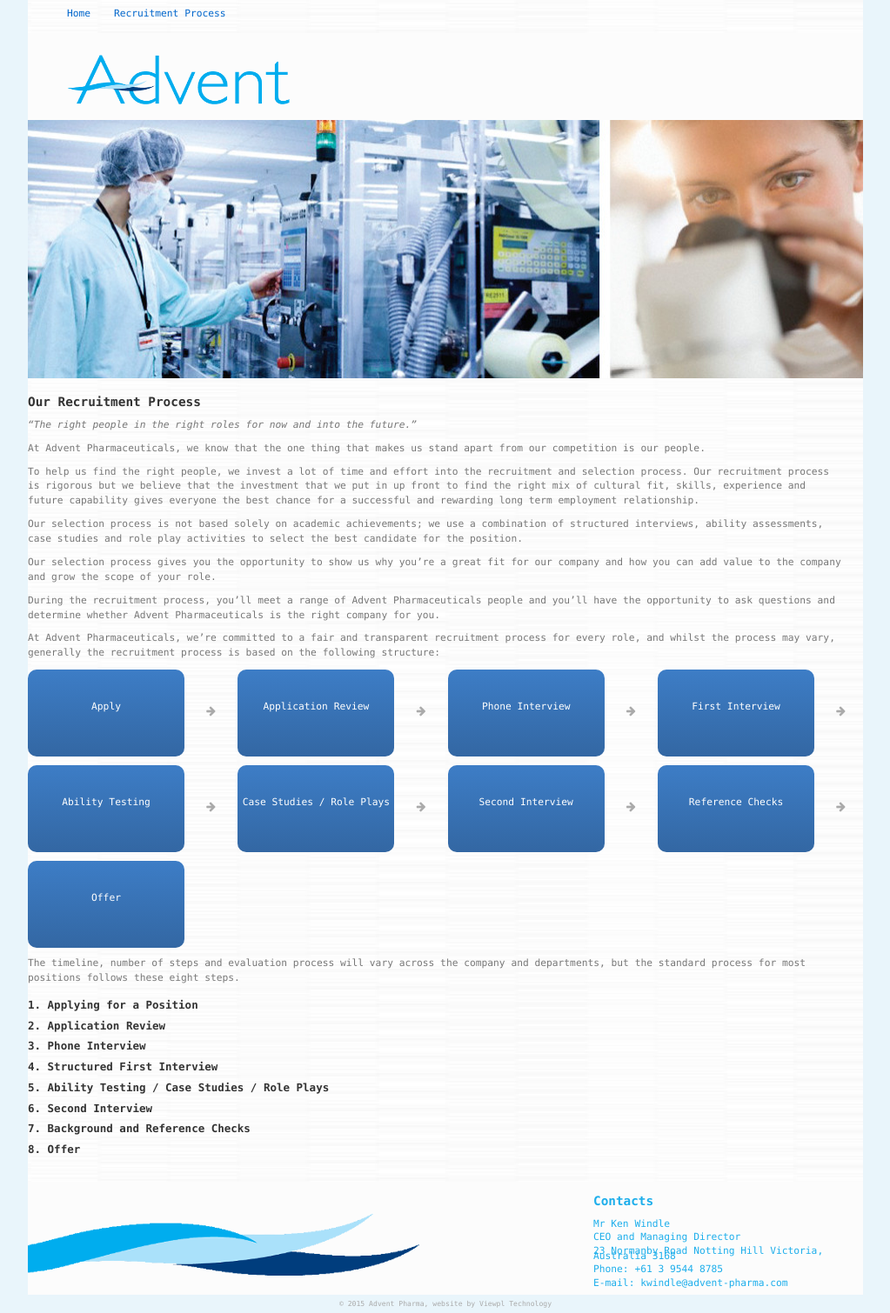
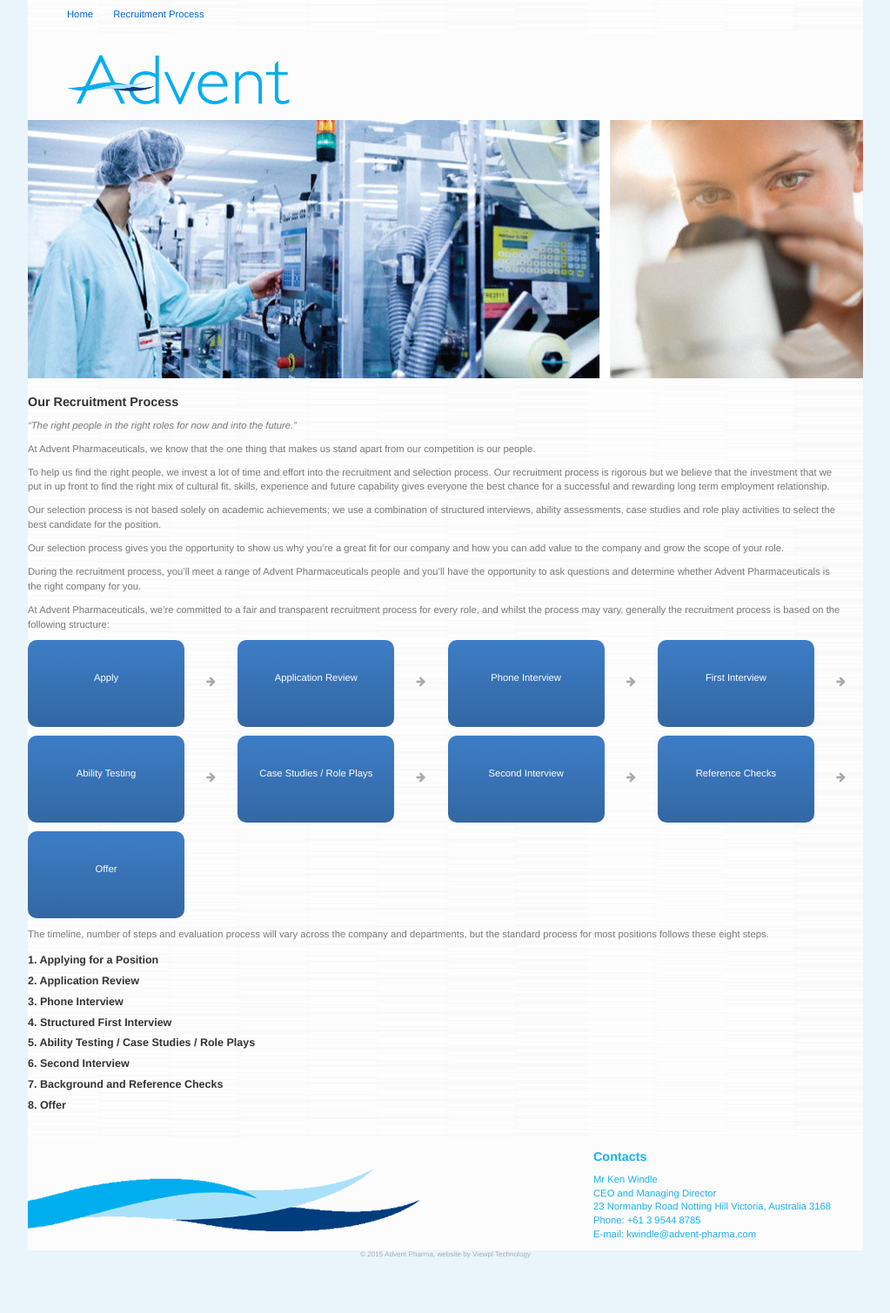
Before and after one commit to viewplatgh/advent-static, a plain HTML site: page recruitment-process.html in a window 1280 px wide. Shown: the part 102-1612 px from the top of the page at 87% size, without its empty margins (128-1151 px from the left). After the commit the page ends 1560 px from the top, so only its background shows below. Drawn offline with Linux system fonts and the light colour scheme.

Commit message:
Remove Lucida Console font

```diff
--- a/style.css
+++ b/style.css
@@ -23,7 +23,7 @@
 /* Begin Typography & Colors */
 body {
 	font-size: 62.5%; /* Resets 1em to 10px */
-	font-family: 'Lucida Console', Helvetica, Arial, Sans-Serif;
+	font-family: Helvetica, Arial, Sans-Serif;
 	background-color: #e9f5fb;
 	color: #333;
 	text-align: center;
@@ -31,7 +31,7 @@
 
 #page {
 	text-align: left;
-	font-family: 'Lucida Console', Helvetica, Arial, Sans-Serif;
+	font-family: Helvetica, Arial, Sans-Serif;
 	background: url('images/square_bg.png') repeat bottom left;
 	background-size: 100px 100px;
 	}
@@ -48,7 +48,7 @@
 	padding: 15px 20px 0px 0px;
 	text-align: right;
 	color: #fff;
-	font-family: 'Lucida Console', Helvetica, Arial, Sans-Serif;
+	font-family: Helvetica, Arial, Sans-Serif;
 }
 
 #headerdeco div {
@@ -56,7 +56,7 @@
 	padding: 0px 20px 0px 0px;
 	text-align: right;
 	color: #fff;
-	font-family: 'Lucida Console', Helvetica, Arial, Sans-Serif;
+	font-family: Helvetica, Arial, Sans-Serif;
 }
 
 #headerdeco div a {
@@ -67,7 +67,7 @@
 	width: 960px;
 	height: 40px;
 	font-size: 1.8em;
-	font-family: 'Lucida Console', Helvetica, Arial, Sans-Serif;
+	font-family: Helvetica, Arial, Sans-Serif;
 }
 
 #headermenu ul {
@@ -99,7 +99,7 @@
 	height: 100px;
 	background: url('images/logo_s.png') no-repeat bottom left, #fcfcfc;
 	background-size: 353px 90px;
-	font-family: 'Lucida Console', Helvetica, Arial, Sans-Serif;
+	font-family: Helvetica, Arial, Sans-Serif;
 }
 
 #headerlogo h1 {
@@ -131,7 +131,7 @@
 
 #content {
 	font-size: 1.0em;
-	font-family: 'Lucida Console', Helvetica, Arial, Sans-Serif;
+	font-family: Helvetica, Arial, Sans-Serif;
 	color: #555;
 	}
 
@@ -141,7 +141,7 @@
 }
 
 #content-ph h2 {
-	font-family: 'Lucida Console', Helvetica, Arial, Sans-Serif;
+	font-family: Helvetica, Arial, Sans-Serif;
 	font-size: 2.3em;
 	font-weight: bold;
 	text-align: left;
@@ -150,7 +150,7 @@
 }
 
 #content-ph h3 {
-	font-family: 'Lucida Console', Helvetica, Arial, Sans-Serif;
+	font-family: Helvetica, Arial, Sans-Serif;
 	font-size: 2.0em;
 	font-weight: bold;
 	margin: 10px 0px 5px;
@@ -158,7 +158,7 @@
 }
 
 #content-ph h4 {
-	font-family: 'Lucida Console', Helvetica, Arial, Sans-Serif;
+	font-family: Helvetica, Arial, Sans-Serif;
 	font-size: 1.8em;
 	font-weight: bold;
 	margin: 10px 0px 5px;
@@ -167,7 +167,7 @@
 
 #content-ph p {
 	color: #777;
-	font-family: 'Lucida Console', Helvetica, Arial, Sans-Serif;
+	font-family: Helvetica, Arial, Sans-Serif;
 	font-size: 1.8em;
 	line-height: 1.5em;
 	text-align: left;
@@ -181,7 +181,7 @@
 
 #content-ph li {
 	color: #777;
-	font-family: 'Lucida Console', Helvetica, Arial, Sans-Serif;
+	font-family: Helvetica, Arial, Sans-Serif;
 	font-size: 1.8em;
 	line-height: 0.5em;
 	text-indent: 0px;
@@ -221,17 +221,17 @@
 #footer {
 	background: url('images/footer_s.png') no-repeat bottom, #fcfcfc;
 	border: none;
-	font-family: 'Lucida Console', Helvetica, Arial, Sans-Serif;
+	font-family: Helvetica, Arial, Sans-Serif;
 	}
 
 small {
-	font-family: 'Lucida Console', Helvetica, Arial, Sans-Serif;
+	font-family: Helvetica, Arial, Sans-Serif;
 	font-size: 0.9em;
 	line-height: 1.5em;
 	}
 
 h1, h2, h3 {
-	font-family: 'Lucida Console', Helvetica, Arial, Sans-Serif;
+	font-family: Helvetica, Arial, Sans-Serif;
 	font-weight: bold;
 	}
 
@@ -254,7 +254,7 @@
 	}
 
 #sidebar h2 {
-	font-family: 'Lucida Console', Helvetica, Arial, Sans-Serif;
+	font-family: Helvetica, Arial, Sans-Serif;
 	font-size: 1.5em;
 	}
 
@@ -318,7 +318,7 @@
 	}
 
 #commentform p {
-	font-family: 'Lucida Console', Helvetica, Arial, Sans-Serif;
+	font-family: Helvetica, Arial, Sans-Serif;
 	}
 
 .commentmetadata {
@@ -477,7 +477,7 @@
 
 #footer-ph h2 {
 	color: #1daeeb;
-	font-family: 'Lucida Console', Helvetica, Arial, Sans-Serif;
+	font-family: Helvetica, Arial, Sans-Serif;
 	font-size: 2.3em;
 	text-align: left;
 	padding: 0px;
@@ -485,7 +485,7 @@
 }
 
 #footer-ph p {
-	font-family: 'Lucida Console', Helvetica, Arial, Sans-Serif;
+	font-family: Helvetica, Arial, Sans-Serif;
 	font-size: 1.8em;
 	line-height: 0.5em;
 	text-align: left;
@@ -496,7 +496,7 @@
 	position: relative;
 	color: #aaa;
 	font-size: 1.3em;
-	font-family: 'Lucida Console', Helvetica, Arial, Sans-Serif;
+	font-family: Helvetica, Arial, Sans-Serif;
 }
 
 #footer a {
```
